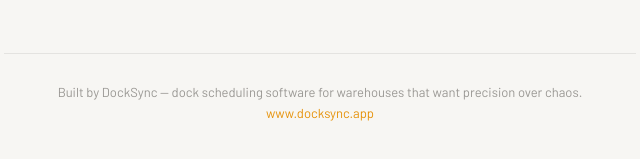
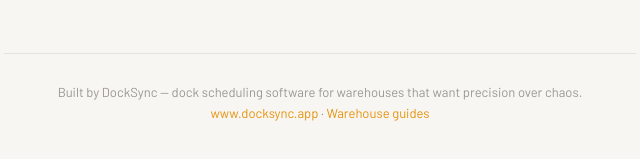
Before and after one commit to sam28sam/docksync, a plain HTML site: page assessment/index.html in a window 1280 px wide. Shown: the part 727-886 px from the top of the page, 320-960 px from the left. Drawn offline with nearby package versions, Linux system fonts and the light colour scheme; a web font is replaced by a local one.

Commit message:
Link the Guides section from the assessment pages
Preserve existing assessment content and behaviour while adding the reviewed Guides navigation.

```diff
--- a/assessment/index.html
+++ b/assessment/index.html
@@ -305,7 +305,7 @@ body{font-family:'Barlow',sans-serif;background:#f7f6f3;color:#111010;-webkit-fo
         </button>
       </div>
       <div class="land-note">Free · No account needed · Results emailed on request</div>
-      <div class="land-footer">Built by DockSync — dock scheduling software for warehouses that want precision over chaos. <a href="https://www.docksync.app">www.docksync.app</a></div>
+      <div class="land-footer">Built by DockSync — dock scheduling software for warehouses that want precision over chaos. <a href="https://www.docksync.app">www.docksync.app</a> · <a href="/guides/">Warehouse guides</a></div>
     </div>
   </div>
 </div>
```
Also changed, not shown: assessment/tour.html (+2 -1 lines).
